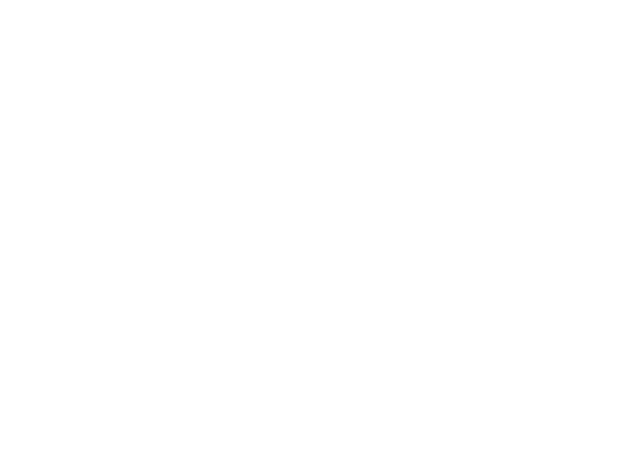
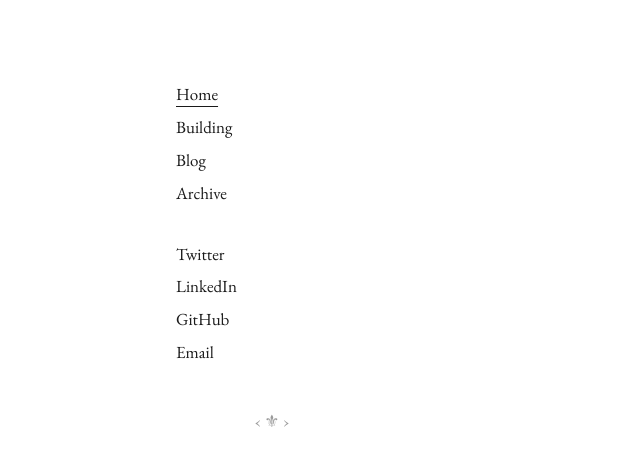
Before and after one commit to AnirudhDabas/anirro, a Next.js app: page / in a window 1280 px wide. Shown: the top 464 px of the page, without its empty margins (0-640 px from the left). Built offline with nearby package versions, Linux system fonts and the light colour scheme.

Commit message:
feat: add sidebar navigation and two-column layout

```diff
--- a/app/layout.tsx
+++ b/app/layout.tsx
@@ -1,5 +1,6 @@
 import type { Metadata } from "next";
 import { EB_Garamond } from "next/font/google";
+import Sidebar from "@/components/Sidebar";
 import "./globals.css";
 
 const ebGaramond = EB_Garamond({
@@ -23,7 +24,14 @@
 }>) {
   return (
     <html lang="en" className={ebGaramond.className}>
-      <body>{children}</body>
+      <body>
+        <div className="mx-auto min-h-screen max-w-[1120px] px-6 pt-12 pb-16 md:px-12 md:pt-20 lg:px-24">
+          <div className="flex flex-col gap-10 md:flex-row md:gap-16">
+            <Sidebar />
+            <main className="w-full md:max-w-[800px]">{children}</main>
+          </div>
+        </div>
+      </body>
     </html>
   );
 }
--- /dev/null
+++ b/components/Sidebar.tsx
@@ -0,0 +1,82 @@
+"use client";
+
+import Link from "next/link";
+import { usePathname } from "next/navigation";
+
+type NavItem = {
+  label: string;
+  href: string;
+  external?: boolean;
+};
+
+const primary: NavItem[] = [
+  { label: "Home", href: "/" },
+  { label: "Building", href: "/building" },
+  { label: "Blog", href: "/blog" },
+  { label: "Archive", href: "/archive" },
+];
+
+const secondary: NavItem[] = [
+  {
+    label: "Twitter",
+    href: "https://twitter.com/AnirudhDabas",
+    external: true,
+  },
+  {
+    label: "LinkedIn",
+    href: "https://linkedin.com/in/anirudhdabas",
+    external: true,
+  },
+  {
+    label: "GitHub",
+    href: "https://github.com/AnirudhDabas",
+    external: true,
+  },
+  { label: "Email", href: "mailto:a2dabas@uwaterloo.ca" },
+];
+
+const linkBase =
+  "no-underline hover:underline hover:decoration-1 hover:underline-offset-[6px]";
+const linkActive = "underline decoration-1 underline-offset-[6px]";
+
+export default function Sidebar() {
+  const pathname = usePathname();
+
+  return (
+    <aside className="w-full shrink-0 md:w-48">
+      <nav className="flex flex-col gap-1">
+        {primary.map((item) => {
+          const active = pathname === item.href;
+          return (
+            <Link
+              key={item.href}
+              href={item.href}
+              className={active ? linkActive : linkBase}
+            >
+              {item.label}
+            </Link>
+          );
+        })}
+      </nav>
+
+      <nav className="mt-8 flex flex-col gap-1">
+        {secondary.map((item) => (
+          <a
+            key={item.href}
+            href={item.href}
+            className={linkBase}
+            {...(item.external
+              ? { target: "_blank", rel: "noopener noreferrer" }
+              : {})}
+          >
+            {item.label}
+          </a>
+        ))}
+      </nav>
+
+      <div aria-hidden="true" className="mt-10 text-center text-[#9a9a9a]">
+        ‹ ⚜ ›
+      </div>
+    </aside>
+  );
+}
```
